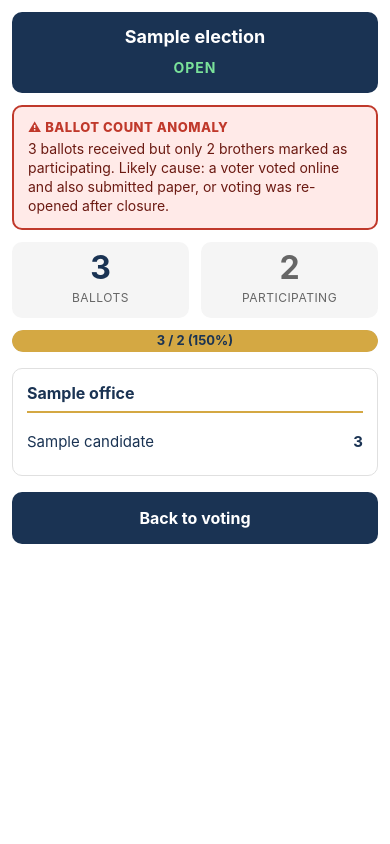
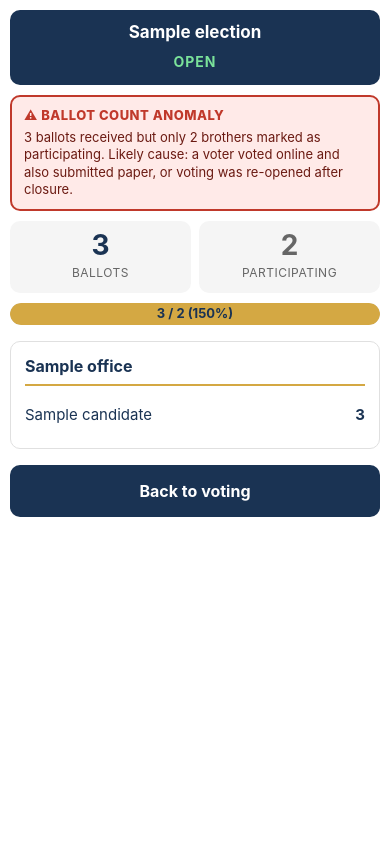
Before and after one commit to jdemooijau/frca_election_app, a Flask app: page /displayphone in a window 390 px wide. Run offline with Flask 3, Linux system fonts and the light colour scheme; data comes from the database, SQL or seed files in the repository; tables that the repository leaves empty hold one stand-in row (values such as "Sample post").

Commit message:
Tighten phone display layout for narrow screens
The phone layout still overflowed on small handsets. Hardens it:

- box-sizing: border-box on .phone-wrap and all descendants so padding
  doesn't push the layout past the viewport.
- html/body margin and padding zeroed, overflow-x: hidden so any stray
  long word can never trigger a horizontal scroll.
- .phone-wrap drops to max-width 100vw with 10px padding on phones,
  upgrades to the previous 480px / 12px above 520px.
- Header h1 17px (was 18), counts gap 8px (was 12), counts num 28px
  (was 32), anomaly font 13px (was 14) — small absolute reductions
  that add up to a tight fit on a 320px-wide screen.
- overflow-wrap: anywhere on .phone-wrap to break long candidate
  surnames cleanly inside their cells.

```diff
--- a/voting-app/templates/display/phone.html
+++ b/voting-app/templates/display/phone.html
@@ -4,23 +4,31 @@
 {% block head %}
 <style>
     /* Phone-first layout — keep everything readable down to ~320px */
+    html, body { margin: 0; padding: 0; overflow-x: hidden; }
     body { font-size: 16px; }
+    .phone-wrap, .phone-wrap *, .phone-wrap *::before, .phone-wrap *::after {
+        box-sizing: border-box;
+    }
     .phone-wrap {
-        max-width: 480px;
+        max-width: 100vw;
         margin: 0 auto;
-        padding: 12px;
-        box-sizing: border-box;
+        padding: 10px;
+        word-wrap: break-word;
+        overflow-wrap: anywhere;
+    }
+    @media (min-width: 520px) {
+        .phone-wrap { max-width: 480px; padding: 12px; }
     }
     .phone-header {
         background: var(--navy);
         color: #fff;
-        padding: 14px 16px;
+        padding: 12px 14px;
         border-radius: 10px;
-        margin-bottom: 12px;
+        margin-bottom: 10px;
         text-align: center;
     }
     .phone-header h1 {
-        font-size: 18px;
+        font-size: 17px;
         margin: 0 0 6px;
         line-height: 1.25;
         overflow-wrap: anywhere;
@@ -46,10 +54,10 @@
         background: #FFEAE8;
         border: 2px solid #C0392B;
         color: #6B1A12;
-        padding: 12px 14px;
+        padding: 10px 12px;
         border-radius: 10px;
-        margin-bottom: 12px;
-        font-size: 14px;
+        margin-bottom: 10px;
+        font-size: 13px;
         line-height: 1.35;
     }
     .anomaly .anomaly-title {
@@ -63,11 +71,12 @@
     }
     .counts {
         display: flex;
-        gap: 12px;
-        margin-bottom: 12px;
+        gap: 8px;
+        margin-bottom: 10px;
     }
     .counts .stat {
-        flex: 1;
+        flex: 1 1 0;
+        min-width: 0;
         text-align: center;
         background: var(--grey-light);
         border-radius: 10px;
@@ -75,7 +84,7 @@
     }
     .counts .stat .num {
         display: block;
-        font-size: 32px;
+        font-size: 28px;
         font-weight: 700;
         line-height: 1;
         color: var(--navy);
```
